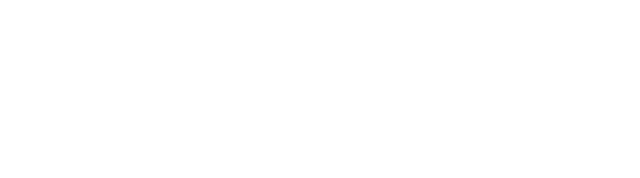
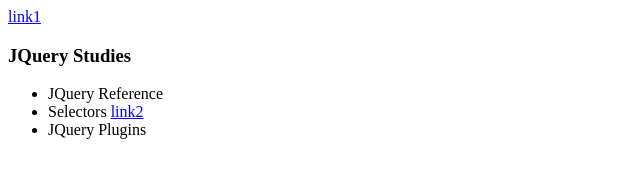
Before and after one commit to Arifdamar/Javascript-Course, a plain HTML site: page JQuery/index.html in a window 1280 px wide. Shown: the whole page, without its empty margins (0-640 px from the left). Drawn offline with nearby package versions, Linux system fonts and the light colour scheme.

Commit message:
selectors

```diff
--- a/JQuery/index.html
+++ b/JQuery/index.html
@@ -1,12 +1,29 @@
 <!DOCTYPE html>
 <html lang="en">
+
 <head>
     <meta charset="UTF-8">
     <meta name="viewport" content="width=device-width, initial-scale=1.0">
     <title>Jquery</title>
     <script src="https://code.jquery.com/jquery-3.4.1.js"></script>
 </head>
+
 <body>
+    <a href="#">link1</a>
+    <h3>JQuery Studies</h3>
+    <ul id="list">
+        <li class="item">JQuery Reference</li>
+        <li>Selectors <a href="#">link2</a></li>
+        <li class="item">JQuery Plugins</li>
+    </ul>
+    <script>
+        console.log($("#list"));
+        console.log($("h3"));
+        console.log($("li"));
+        console.log($(".item"));
+        console.log($("a"));
+        console.log($("li a"));
+    </script>
+</body>
 
-</body>
 </html>
```
